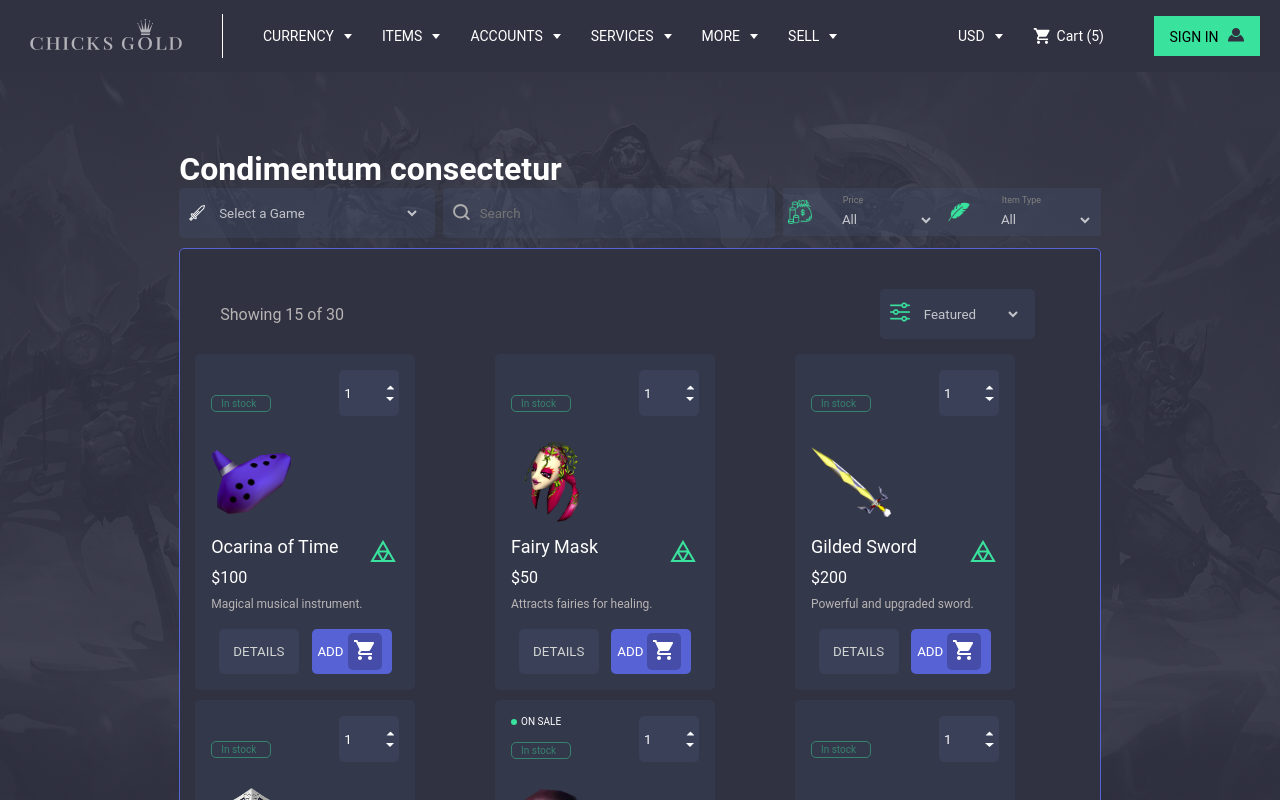
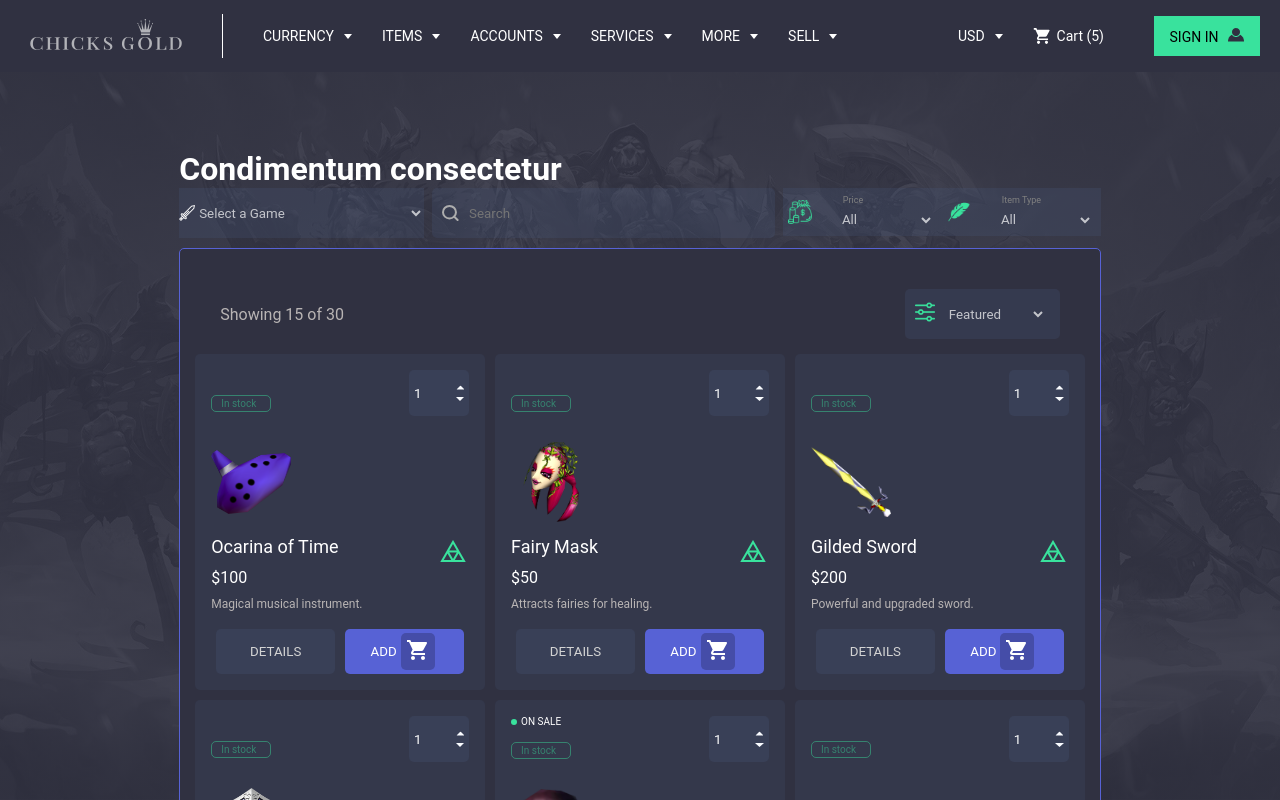
Before and after one commit to Francor2104/CG-Styles-Challenge, a React (Vite) app: page / in a window 1280 px wide. Built offline with nearby package versions, Linux system fonts and the light colour scheme.

Commit message:
final fixes

```diff
--- a/src/Components/Inputs/inputs.css
+++ b/src/Components/Inputs/inputs.css
@@ -27,17 +27,6 @@
     color: #FFF;
 }
 
-
-
-
-.select-game-bg{
-    background-color: #4C6085;
-    width: 35% !important;
-    height: 50px;
-    border-radius: 5px;
-}
-
-
 .display-block{
     width: 200px;
     height: 0;
@@ -53,11 +42,12 @@
 }
 
 .search {
-    width: 65%;
+    width: 70%;
+    display: flex;
+    align-items: center;
     height: 50px;
     background-color: #4C608533;
     border-radius: 5px;
-    cursor: pointer;
 }
 
 .search-icon {
@@ -65,8 +55,17 @@
 }
 
 .search input{
+    width: 100%;
     height: 50px;
     border-radius: 5px;
+}
+
+.searchbar {
+    border: none;
+    outline: none;
+    background-color: transparent;
+    caret-color: #FFF;
+    color: #FFF;
 }
 
 .select-filter-bg{
@@ -81,17 +80,25 @@
 }
 
 .select-game-bg {
+    display: inline-flex;
+    align-items: center;
+    flex-direction:row;
+    padding: 0;
+    margin: 0;
+    width: 50%;
     font-size: 30px;
+    max-height: 50px;
     color: var(--text-color);
     background-color: #4C608533;
-    width: 50% !important;
 }
 
 .select-game{
     cursor: pointer;
     background: transparent;
+    display: flex;
+    flex-direction: row;
     border: none;
-    width: 80%;
+    width: 100%;
     height: 50px;
     border-radius: 5px;
     overflow: hidden;
@@ -104,10 +111,11 @@
 }
 
 .sw-icon {
-    display: inline-flex;
+    display: flex;
+    flex-direction: row;
     width: 16px;
-    height: 16px;
-    margin: -3px 10px;
+    height: fit-content;
+    max-height: 16px;
 }
 
 .filter-icon {
@@ -117,12 +125,6 @@
     margin-top: 2px;
 }
 
-
-.searchbar{
-    background: transparent;
-    border: 0;
-    cursor: pointer;
-}
 
 .select-filter{
     background: transparent;
@@ -142,13 +144,6 @@
     color: var(--main-color);
 }
 
-@media (max-width: 1170px) {
-    .select-game {
-        width: 70% !important;
-    }
-
-
-}
 
 @media (max-width: 1070px) {
     .row-container{
@@ -160,7 +155,7 @@
     }
 
     .select-game {
-        width: 80% !important;
+        width: 95% !important;
     }
 
     .select-filter {
--- a/src/Components/Inputs/inputs.jsx
+++ b/src/Components/Inputs/inputs.jsx
@@ -1,5 +1,5 @@
 import './inputs.css';
-import Box from '../box/box.jsx'
+import Box from '../box/box.jsx';
 function Inputs() {
     return(
     <>
@@ -17,7 +17,7 @@ function Inputs() {
 
             <div className='search'>
                 <img src="/search.svg" className='search-icon'/>
-                <input disabled type="text" className='searchbar' placeholder='Search' />
+                <input type="text" className='searchbar' placeholder='Search' />
             </div>
 
             <div className='filter'>
--- a/src/Components/box/box.css
+++ b/src/Components/box/box.css
@@ -60,7 +60,6 @@
     color: var(--text-color);
     border: none;
     border-radius: 5px;
-    margin-right: 25px;
 }
 
 .select-feature{
--- a/src/Components/box/box.jsx
+++ b/src/Components/box/box.jsx
@@ -18,7 +18,9 @@ const Box = () => {
                 </div>
             </div>
             <div className='cards-container'>
-              <Card items={jsonData.items}/>
+            {jsonData.items.map((item) => (
+              <Card key={item.name} item={item} />
+            ))}
             </div>
             <div className='pagination'>
                 <ul className='pagination'>
--- a/src/Components/card/card.css
+++ b/src/Components/card/card.css
@@ -2,10 +2,11 @@
     display: flex;
     height: 336px;
     width: 220px;
+    flex: auto;
     border-radius: 5px;
     background-color: #4c608526;
     margin: 5px;
-  }
+}
 
 .card-body {
     width: 100%;
@@ -72,10 +73,13 @@
     border-radius: 5px;
     cursor: pointer;
     background-color: #4C608533;
-    cursor: pointer;
 }
 
 .cant {
+    border: none;
+    outline: none;
+    caret-color: #FFF;
+    color: #FFF;
     width: 40px;
     border: 0;
     background-color: transparent;
@@ -141,7 +145,6 @@
 
 .buttons {
     display: flex;
-    justify-content: space-evenly;
     margin-top: auto;
 }
 
@@ -149,7 +152,7 @@
     background-color: #4C608533;
     color: #D3D3D3;
     height: 45px;
-    width: 80px;
+    width: 50%;
     border: 0;
     border-radius: 5px;
     cursor: pointer;
@@ -161,7 +164,7 @@
     justify-content: center;
     align-items: center;
     height: 45px;
-    width: 80px;
+    width: 50%;
     border: 0;
     border-radius: 5px;
     background-color: #5762D5;
@@ -179,33 +182,9 @@
 }
 
 .cards-container {
-    display: grid;
+    display: flex;
     grid-template-columns: repeat(5, 1fr);
     padding: 10px;
+    flex: auto;
+    flex-wrap: wrap;
 }
-@media(max-width: 1650px) {
-    .cards-container{
-        grid-template-columns: repeat(4, 1fr);
-    }
-}
-@media (max-width: 1310px) {
-    .cards-container{
-        grid-template-columns: repeat(3, 1fr);
-    }
-}
-
-@media (max-width: 1000px) {
-    .cards-container{
-        grid-template-columns: repeat(2, 1fr);
-    }
-
-    .card {
-        width: 95%;
-    }
-}
-
-@media (max-width: 650px) {
-    .cards-container{
-        grid-template-columns: repeat(1, 1fr);
-    }
-}
--- a/src/Components/card/card.jsx
+++ b/src/Components/card/card.jsx
@@ -1,35 +1,31 @@
 import './card.css';
 import ShoppingCartIcon from '@mui/icons-material/ShoppingCart';
 
-const Card = ({ items }) => {
+const Card = ({ item }) => {
+  const { name, price, image, discount, description } = item;
+
   return (
-    <>
-      {items.map((item) => (
-        <div className='card' key={item.name}>
+    <div className='card'>
       <div className="card-body">
         <div className="row1">
           <div className="label">
-                {item.discount > 0 && <label className='sale'>ON SALE</label>}
-                <label className={`stock ${item.discount <= 0 ? 'no-disc' : ''}`}>In stock</label>
+            {discount > 0 && <label className='sale'>ON SALE</label>}
+            <label className={`stock ${discount <= 0 ? 'no-disc' : ''}`}>In stock</label>
           </div>
           <div className="picture">
-                <img src={`${item.image}`} className='prod-image' alt={item.name} />
+            <img src={`${image}`} className='prod-image' alt={name} />
           </div>
           <div className='prod-titles'>
             <div className="titles">
-                  <p className='prod-name'>{item.name}</p>
-                  <img src="/icons/Zelda.png" className='zelda-icon' />
+              <p className='prod-name'>{name}</p>
+              <img src="/icons/Zelda.png" className='zelda-icon' alt="Zelda Icon" />
             </div>
-                {item.discount > 0 ? (
-                  <>
-                    <p className='prod-price'>${item.discount} <span className='disc'>${item.price}</span></p>
-                  </>
+            {discount > 0 ? (
+              <p className='prod-price'>${discount} <span className='disc'>${price}</span></p>
             ) : (
-                  <>
-                    <p className='prod-price'>${item.price}</p>
-                  </>
+              <p className='prod-price'>${price}</p>
             )}
-                <p className='prod-desc'>{item.description}</p>
+            <p className='prod-desc'>{description}</p>
             <div className="buttons">
               <button className="details">DETAILS</button>
               <button className="buy">ADD <span className='tocart'><ShoppingCartIcon /></span></button>
@@ -37,7 +33,7 @@ const Card = ({ items }) => {
           </div>
         </div>
         <div className='quant'>
-              <input disabled type="number" className='cant' placeholder='1' />
+          <input type="number" className='cant' placeholder='1' />
           <div className="arrows">
             <img src="/icons/accordian_arrow.svg" className='up-arrow' alt="Up Arrow" />
             <img src="/icons/accordian_arrow.svg" className='down-arrow' alt="Down Arrow" />
@@ -45,9 +41,7 @@ const Card = ({ items }) => {
         </div>
       </div>
     </div>
-      ))}
-    </>
   );
-}
+};
 
 export default Card;
--- a/src/Components/footer/footer.css
+++ b/src/Components/footer/footer.css
@@ -48,7 +48,7 @@
 
 
 .icons {
-    margin: 20px 0px 20px 30px;
+    margin: 20px 0px 0px 30px;
 }
 
 .hr {
@@ -58,7 +58,7 @@
     max-width: 1230px;
     border: #5762D5;
     background-color: #5762D5;
-    margin: auto;
+    margin: 20px auto;
 }
 
 .hr2{
--- a/src/index.css
+++ b/src/index.css
@@ -4,6 +4,29 @@
     --main-color: #39e29d;
   }
 
+  ::-webkit-scrollbar {
+    width: 5px;
+  }
+
+  ::-webkit-scrollbar-track {
+    background: transparent;
+  }
+  ::-webkit-scrollbar-thumb {
+    background: #454DA8;
+  }
+  ::-webkit-scrollbar-thumb:hover {
+    background: #5762D5;
+  }
+
+input::-webkit-outer-spin-button,
+input::-webkit-inner-spin-button {
+  -webkit-appearance: none;
+  margin: 0;
+}
+
+input[type=number] {
+  -moz-appearance: textfield;
+}
 
 #root {
     padding-top: 150px;
```
Also changed, not shown: .eslintrc.cjs. Lines whose indentation alone changed are shown as unchanged.
